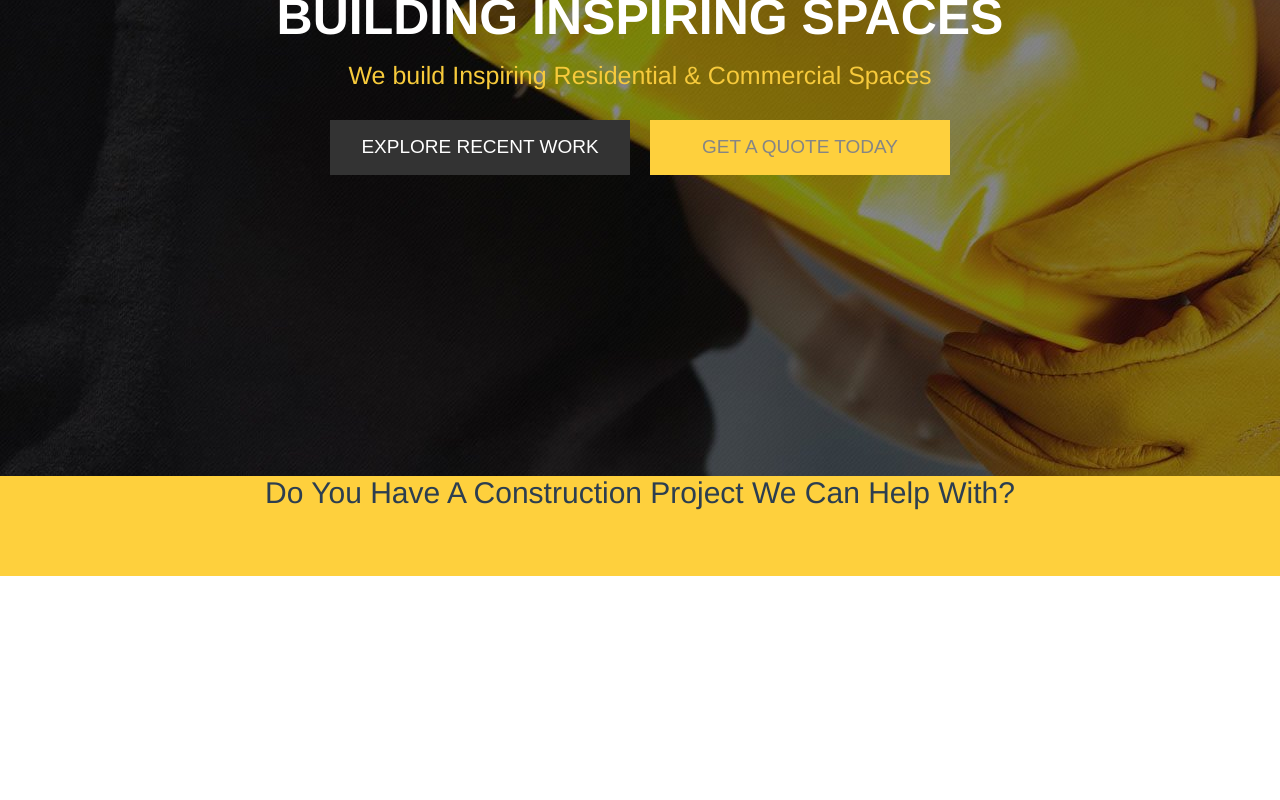
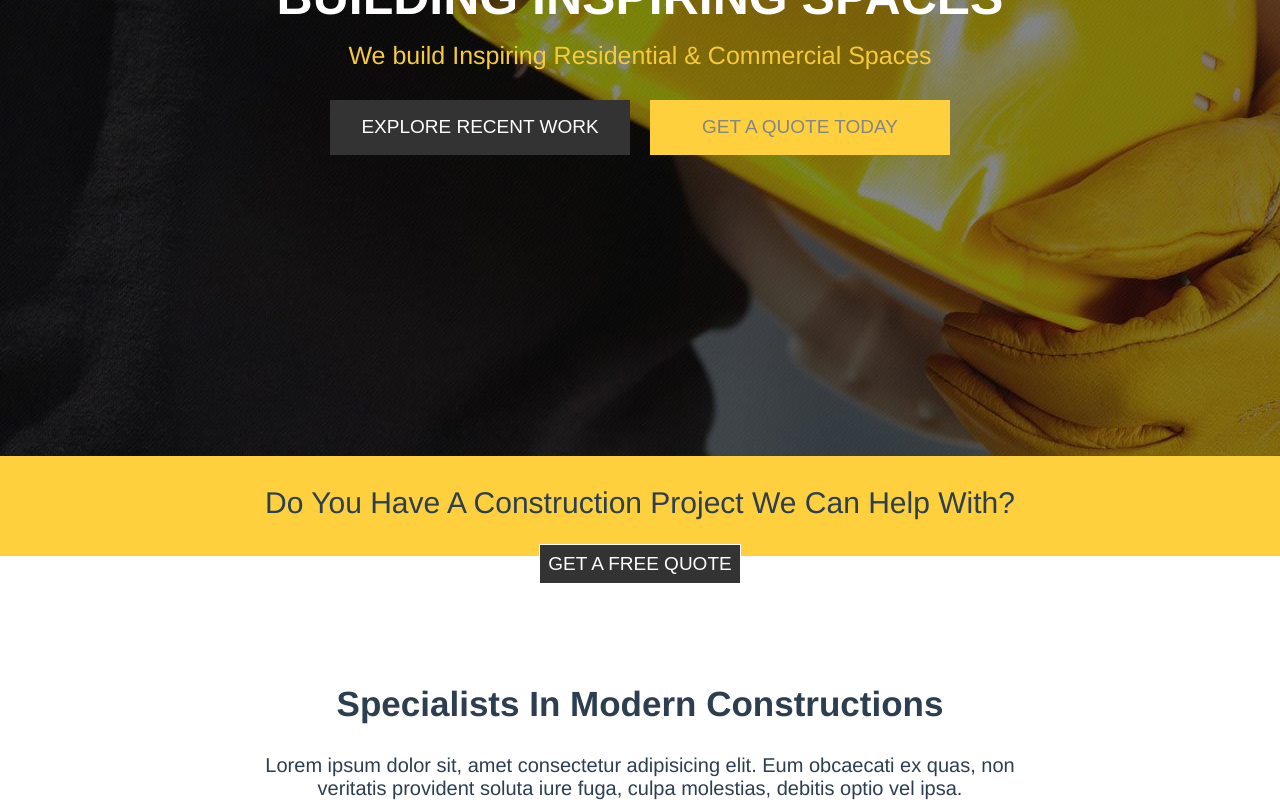
Before and after one commit to Pierre297/proj-html-vuejs, a Vue app: page / in a window 1280 px wide. Shown: the part 464-1264 px from the top of the page. Before the commit the page ends 1040 px from the top, so only its background shows below. Built offline with nearby package versions, Linux system fonts and the light colour scheme.

Commit message:
menu section in header

```diff
--- a/src/components/Header.vue
+++ b/src/components/Header.vue
@@ -30,12 +30,22 @@
       </div>
     </div>
     <div class="yellow-container">
-      <span id="yellow-title"
-        >Do You Have A Construction Project We Can Help With?</span
-      >
+      <div id="yellow-title">
+        Do You Have A Construction Project We Can Help With?
+      </div>
     </div>
     <!-- MENU -->
-    <div></div>
+    <div class="menu-container">
+      <button class="btn-free-quote"><a href="#">GET A FREE QUOTE</a></button>
+      <h4>Specialists In Modern Constructions</h4>
+      <div class="line"></div>
+      <p>
+        Lorem ipsum dolor sit, amet consectetur adipisicing elit. Eum obcaecati
+        ex quas, non veritatis provident soluta iure fuga, culpa molestias,
+        debitis optio vel ipsa.
+      </p>
+      <!-- card -->
+    </div>
   </header>
 </template>
 
@@ -53,7 +63,7 @@ nav {
   width: 90%;
   margin-left: 5%;
   text-align: center;
-  height: 135px;
+  height: 115px;
 }
 ul {
   display: inline-block;
@@ -173,6 +183,34 @@ h2 {
 
 #yellow-title {
   font-size: 30px;
-  margin-top: 30px;
+  padding-top: 30px;
+}
+
+// MENU
+
+.btn-free-quote {
+  background-color: #333333;
+  border: 1px solid white;
+  margin-top: -20px;
+
+  a {
+    color: white;
+    display: block;
+    padding: 8px;
+    text-decoration: none;
+    font-size: 19px;
+  }
+}
+
+h4 {
+  margin-top: 100px;
+  margin-bottom: 30px;
+  font-size: 35px;
+}
+
+p {
+  font-size: 20px;
+  width: 60%;
+  margin-left: 20%;
 }
 </style>
```
